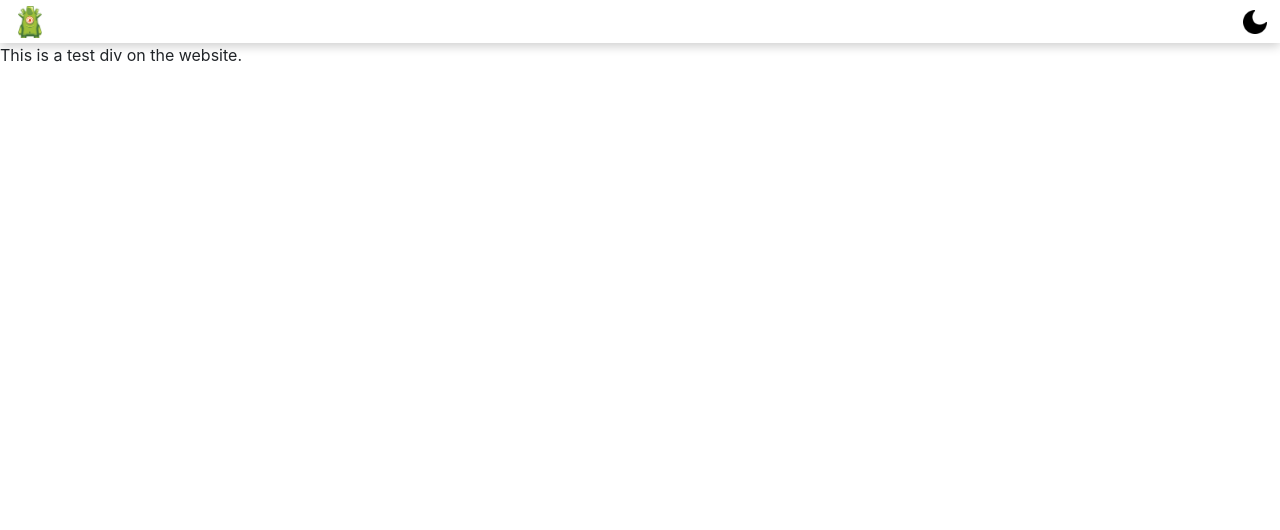
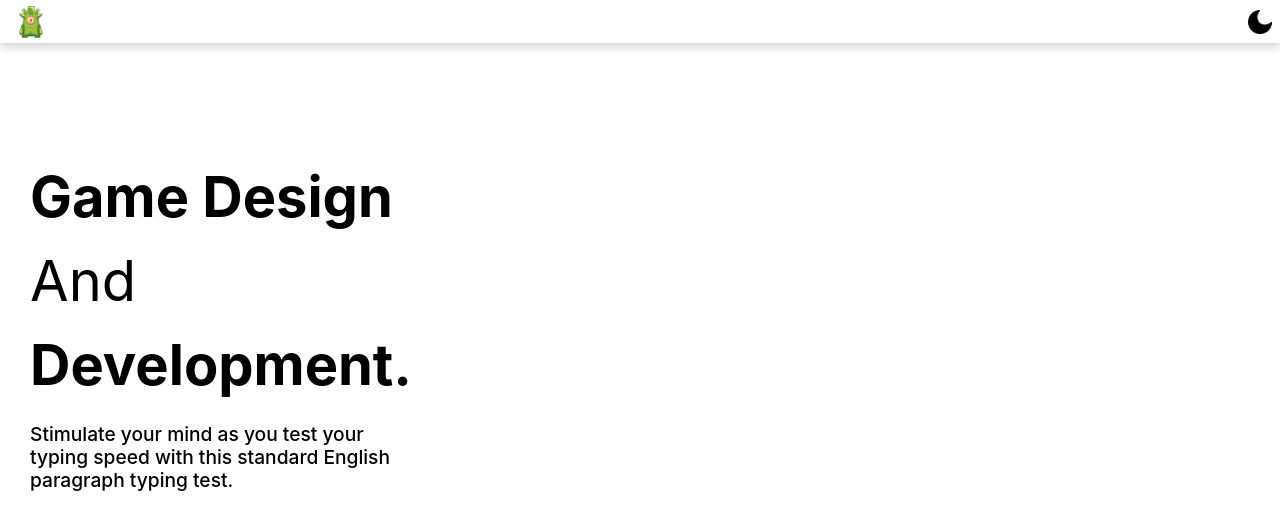
Before and after one commit to tpgddsig/tpgddsig.github.io, a website: page index.html in a window 1280 px wide. Drawn offline with nearby package versions, Linux system fonts and the light colour scheme.

Commit message:
Introduction Page V1

```diff
--- a/css/index.css
+++ b/css/index.css
@@ -9,9 +9,11 @@
 }
 .dark-mode {
     --text-color: #ffffff;
-    --background-color: #18191A;
+    --background-color: #303030;
     --nav-background-color: #1F1B24;
 }
+
+
 
 #toolbar-items {
 
@@ -26,8 +28,13 @@
     margin-right: 1em;
 }
 
-#content{
+body{
+    background: var(--background-color) !important;
+}
+
+.container-fluid{
     position: relative;
+    max-width: 1450px;
     background-color: var(--background-color);
     color: var(--text-color);
 }
@@ -44,12 +51,26 @@
     box-shadow: 0 3px 10px rgb(0 0 0 / 0.2);
 }
 
+.dark-mode-button{
+    cursor: pointer;
+}
+
 .navbar-brand {
-    padding-left: 15px;
+    padding-left: 1rem;
 }
 
 .dark-mode-button{
     position: absolute;
-    right: 1%;
+    right: 0.5rem;
+}
 
+#title-container{
+    margin-top: 2em;
+    position:relative;
+    font-size: 3.5rem;
 }
+
+#intro-paragraph{
+    margin-top: 1rem;
+    font-size: 1.2rem;
+}
--- a/index.html
+++ b/index.html
@@ -9,6 +9,8 @@
     <title>gdd</title>
 
     <link rel="stylesheet" href="./css/index.css">
+    <link rel="stylesheet" href="./css/bootstrap.css">
+    <link rel="stylesheet" href="./css/bootstrap.css.map">
 
 
 
@@ -24,8 +26,14 @@
 
 <body>
     <div w3-include-html="navi/toolbar.html"></div>
-    <div class="content">This is a test div on the website. </div>
-
+    <div class="container-fluid" id="home-container">
+        <div class="col-sm-4" id="title-container">
+            <b>Game Design<br></b>
+            And <br>
+            <b>Development.<br></b>
+            <h6 id="intro-paragraph">Stimulate your mind as you test your typing speed with this standard English paragraph typing test.</h6>
+        </div>
+    </div>
 </body>
 
 
```
Also changed, not shown: package.json (added, +14 -0 lines).
